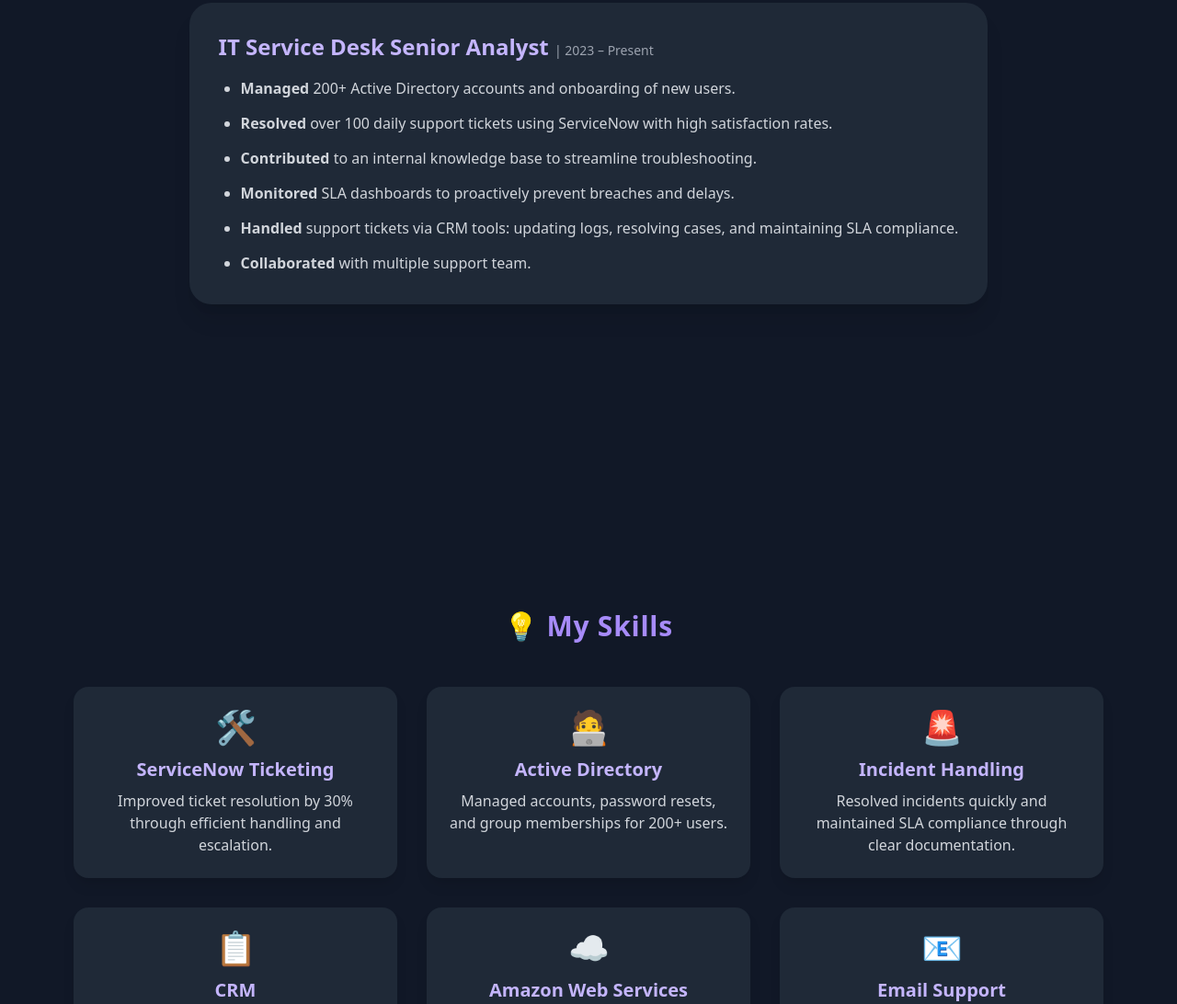
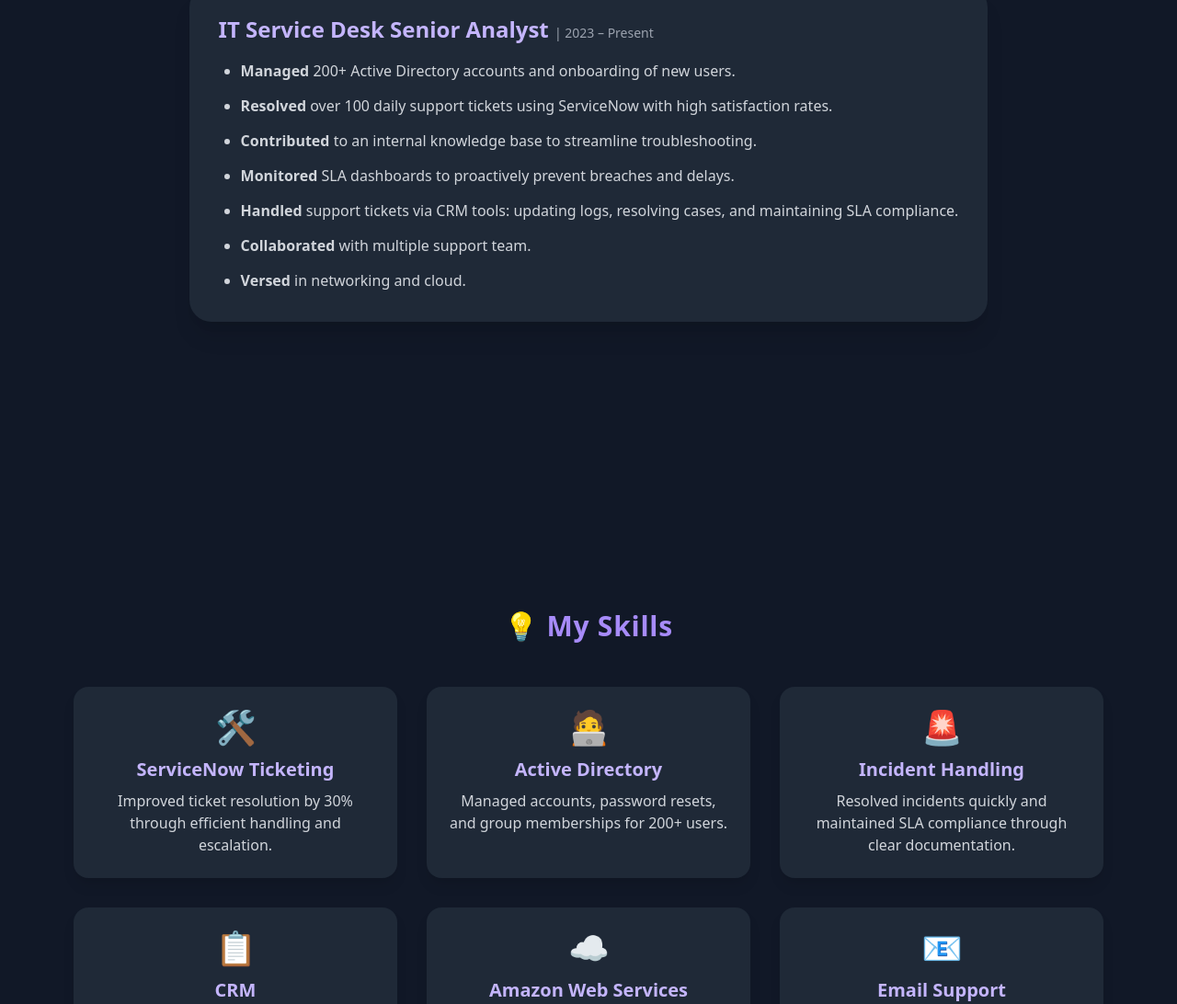
Before and after one commit to johnraydar/johnray-portfolio, a plain HTML site: page index.html in a window 1280 px wide. Shown: the part 1279-2371 px from the top of the page at 92% size. Drawn offline with nearby package versions, Linux system fonts and the light colour scheme.

Commit message:
Update index.html

```diff
--- a/index.html
+++ b/index.html
@@ -228,6 +228,7 @@ r <!DOCTYPE html>
         <li><strong>Monitored</strong> SLA dashboards to proactively prevent breaches and delays.</li>
         <li><strong>Handled</strong> support tickets via CRM tools: updating logs, resolving cases, and maintaining SLA compliance.</li>
         <li><strong>Collaborated</strong> with multiple support team.</li>
+         <li><strong>Versed</strong>  in networking and cloud.</li>
       </ul>
     </div>
   </div>
```
